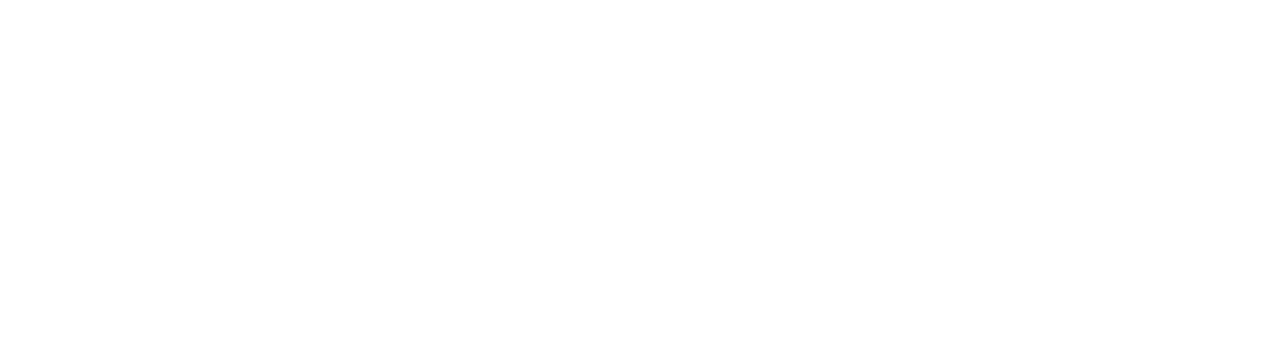
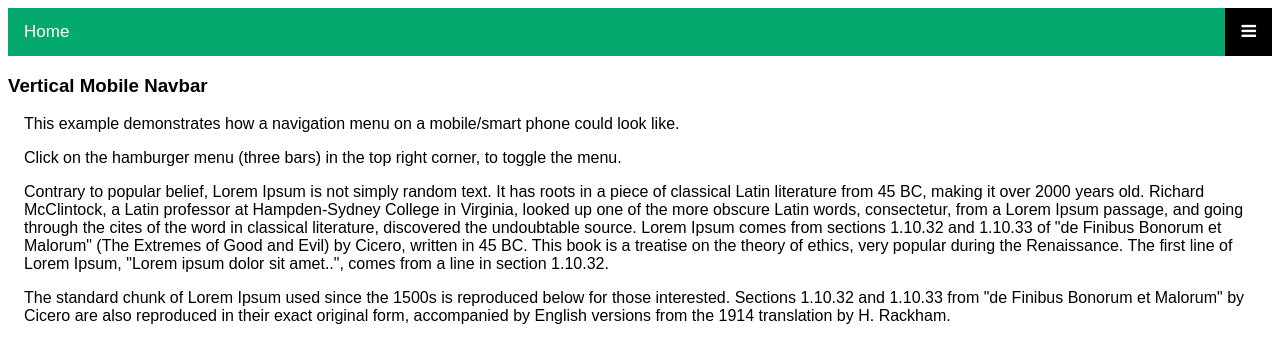
Before and after one commit to DustinFlynn297/DustinFlynn297.github.io, a plain HTML site: page index.html in a window 1280 px wide. Drawn offline with Linux system fonts and the light colour scheme.

Commit message:
Added a javascript file for clicking the menu and nav styles in the stylesheet

```diff
--- a/index.html
+++ b/index.html
@@ -5,12 +5,44 @@
     <meta http-equiv="X-UA-Compatible" content="IE=edge">
     <meta name="viewport" content="width=device-width, initial-scale=1.0">
     <meta name="description" content="Dustin Flynn, St. Louis developer portfolio">
-    <meta name="keywords" content="dustin, flynn, dustin flynn, portfolio">
+    <meta name="keywords" content="dustin, flynn, dustin flynn, portfolio, developer, software engineer">
     <meta name="author" content="Dustin">
-    <title>Dustin Flynn's Personal Website</title>
-    <link rel="stylesheet" href="style.css">
+    <title>Dustin Flynn's Portfolio</title>
+    <link rel="stylesheet" href="https://cdnjs.cloudflare.com/ajax/libs/font-awesome/4.7.0/css/font-awesome.min.css">
+    <link rel="stylesheet" href="styles/styles.css"
 </head>
-<body>
+    <body>
 
-</body>
-</html>
+    <!-- Top Navigation Menu -->
+    <div class="topnav">
+      <a href="#home" class="active">Home</a>
+      <div id="myLinks">
+        <a href="#about_me">About Me</a>
+        <a href="#contact">Contact</a>
+        <a href="#projects">Projects</a>
+      </div>
+      <a href="javascript:void(0);" class="icon" onclick="myFunction()">
+        <i class="fa fa-bars"></i>
+      </a>
+    </div>
+
+    <div>
+      <h3>Vertical Mobile Navbar</h3>
+      <p>This example demonstrates how a navigation menu on a mobile/smart phone could look like.</p>
+      <p>Click on the hamburger menu (three bars) in the top right corner, to toggle the menu.</p>
+    </div>
+
+    <div>
+        <p>Contrary to popular belief, Lorem Ipsum is not simply random text. It has roots in a piece of classical Latin literature from 45 BC, making it over 2000 years old. Richard McClintock, a Latin professor at Hampden-Sydney College in Virginia, looked up one of the more obscure Latin words, consectetur, from a Lorem Ipsum passage, and going through the cites of the word in classical literature, discovered the undoubtable source. Lorem Ipsum comes from sections 1.10.32 and 1.10.33 of "de Finibus Bonorum et Malorum" (The Extremes of Good and Evil) by Cicero, written in 45 BC. This book is a treatise on the theory of ethics, very popular during the Renaissance. The first line of Lorem Ipsum, "Lorem ipsum dolor sit amet..", comes from a line in section 1.10.32.</p>
+        <p>The standard chunk of Lorem Ipsum used since the 1500s is reproduced below for those interested. Sections 1.10.32 and 1.10.33 from "de Finibus Bonorum et Malorum" by Cicero are also reproduced in their exact original form, accompanied by English versions from the 1914 translation by H. Rackham.</p>
+    </div>
+
+
+
+
+    </div>
+
+    <script src="scripts/scripts.js"></script>
+
+    </body>
+    </html>
--- /dev/null
+++ b/scripts/scripts.js
@@ -0,0 +1,8 @@
+function myFunction() {
+    var x = document.getElementById("myLinks");
+    if (x.style.display === "block") {
+      x.style.display = "none";
+    } else {
+      x.style.display = "block";
+    }
+  }
--- a/style.css
+++ /dev/null
@@ -1,3 +0,0 @@
-p {
-    background-color: black;
-}
--- /dev/null
+++ b/styles/styles.css
@@ -0,0 +1,43 @@
+p {
+    padding-left:16px;
+}
+
+body {
+    font-family: Arial, Helvetica, sans-serif;
+}
+
+.topnav {
+overflow: hidden;
+background-color: #333;
+position: relative;
+}
+
+.topnav #myLinks {
+display: none;
+}
+
+.topnav a {
+color: white;
+padding: 14px 16px;
+text-decoration: none;
+font-size: 17px;
+display: block;
+}
+
+.topnav a.icon {
+background: black;
+display: block;
+position: absolute;
+right: 0;
+top: 0;
+}
+
+.topnav a:hover {
+background-color: #ddd;
+color: black;
+}
+
+.active {
+background-color: #04AA6D;
+color: white;
+}
```
Also changed, not shown: images/logo.png (added).
